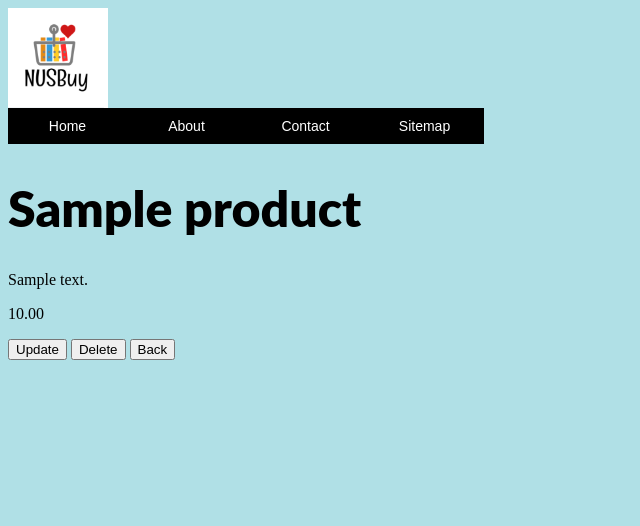
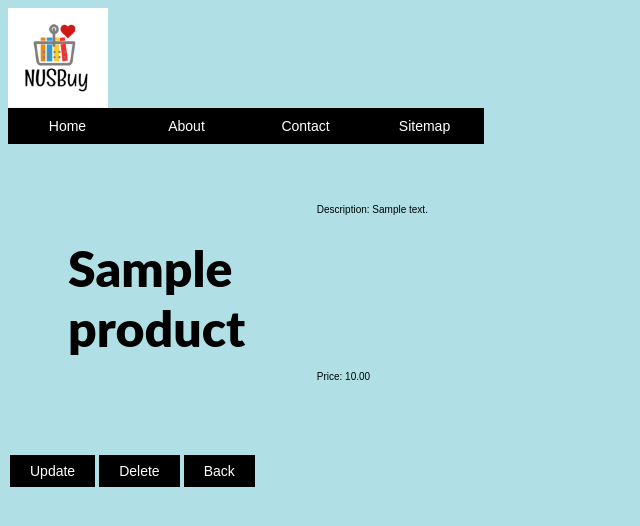
Before and after one commit to dinhnhobao/NUSBuy, a Django app: page /products/1/ in a window 1280 px wide. Shown: the top 526 px of the page, without its empty margins (0-640 px from the left). Run offline with Django 3.2, Linux system fonts and the light colour scheme; tables that the repository leaves empty hold one stand-in row (values such as "Sample post").

Commit message:
Add files via upload

```diff
--- a/src/products/templates/products/product_detail.html
+++ b/src/products/templates/products/product_detail.html
@@ -1,10 +1,70 @@
 {% extends 'base.html' %}
 
 {% block content %}
-<h1>{{ object.title }}</h1>
+<style>
+.item1 { grid-area: header; }
+.item2 { grid-area: description; }
+.item3 { grid-area: price; }
+
+.grid-container {
+  display: grid;
+  grid-template-areas:
+    'header header header description description description description description description description description '
+    'header header header description description description description description description description description'
+    'header header header description description description description description description description description'
+    'header header header description description description description description description description description'
+    'header header header price price price price price price price price';
+  grid-gap: 0px;
+  background-color: powderblue;
+  padding: 0px;
+}
+
+.grid-container > div {
+  background-color: powderblue;
+  text-align: left;
+  padding: 60px;
+  font-size: 10px;
+  font-family: sans-serif;
+  color: black
+}
+
+.button {
+          background-color: black;
+          border: none;
+          color: white;
+          padding: 8px 20px;
+          text-align: center;
+          text-decoration: none;
+          display: inline-block;
+          font-size: 14px;
+          margin: 4px 2px;
+          cursor: pointer;
+}
+
+h1 {
+    color: black;
+    /* tuong tu rgb co alpha la do mo mau */
+    font-family: 'Lato', sans-serif;
+    font-weight: 900;
+    font-size: 50px;
+}
+</style>
+
+<div class="grid-container">
+  <div class="item1"><h1>{{ object.title }}</h1></div>
+  <div class="item2">Description: {{ object.description }}</div>
+  <div class="item3">Price: {{ object.price }}</div>
+  <button onclick="location.href = 'http://127.0.0.1:8000/products/{{ object.id }}/update/';" id="myButton" class="button" >Update</button>
+  <button onclick="location.href = 'http://127.0.0.1:8000/products/{{ object.id }}/delete/';" id="myButton" class="button" >Delete</button>
+  <button onclick="location.href = 'http://127.0.0.1:8000/products/';" id="myButton" class="button" >Back</button>
+</div>
+<br>
+
+{% comment %} <h1>{{ object.title }}</h1>
 <p>{{ object.description }}</p>
-<p>{{ object.price }}</p>
-<button onclick="location.href = 'http://127.0.0.1:8000/products/{{ object.id }}/update/';" id="myButton" class="float-left submit-button" >Update</button>
+<p>{{ object.price }}</p> {% endcomment %}
+
+{% comment %} <button onclick="location.href = 'http://127.0.0.1:8000/products/{{ object.id }}/update/';" id="myButton" class="float-left submit-button" >Update</button>
 <button onclick="location.href = 'http://127.0.0.1:8000/products/{{ object.id }}/delete/';" id="myButton" class="float-left submit-button" >Delete</button>
-<button onclick="location.href = 'http://127.0.0.1:8000/products/';" id="myButton" class="float-left submit-button" >Back</button>
+<button onclick="location.href = 'http://127.0.0.1:8000/products/';" id="myButton" class="float-left submit-button" >Back</button> {% endcomment %}
 {% endblock %}
```
Also changed, not shown: src/products/templates/products/product_create.html (+17 -2 lines), src/products/templates/products/product_delete.html (+28 -2 lines), src/products/templates/products/product_list.html (+42 -4 lines).
